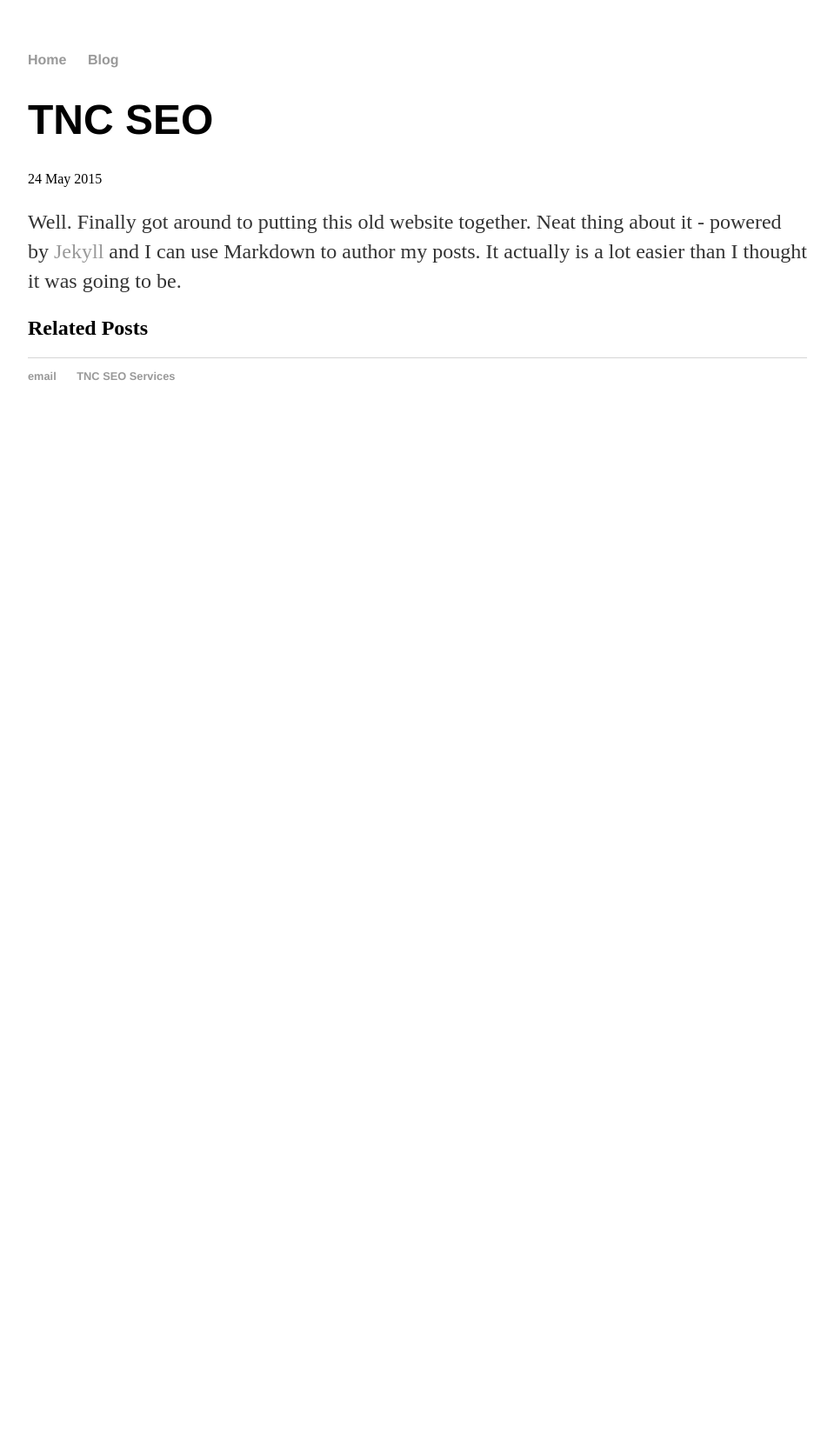
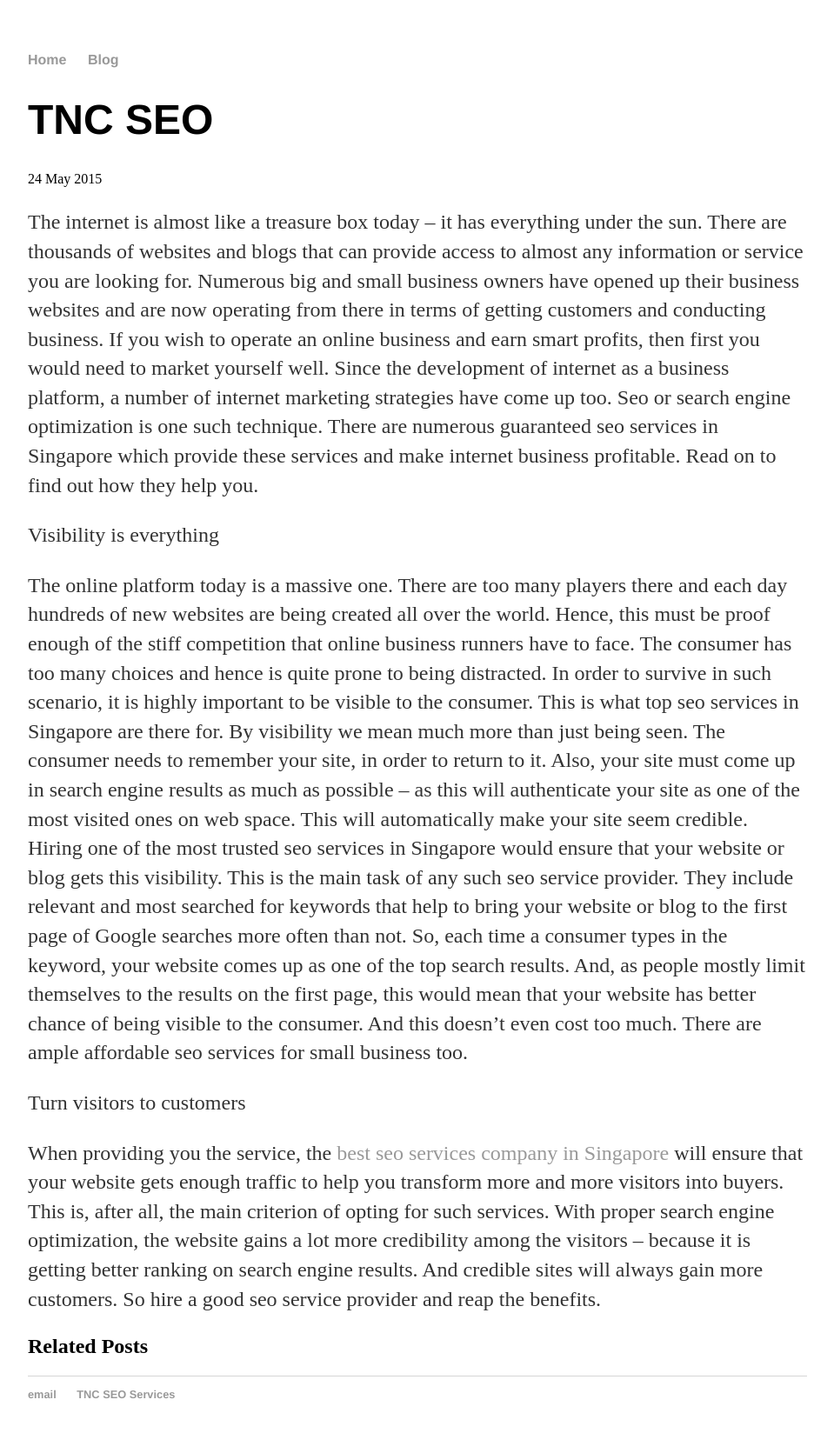
Before and after one commit to NewAgeMarketing/newagemarketing.github.io, a Jekyll site: the page built from _posts/2015-05-24-tnc-seo.md, in a window 1280 px wide. Shown: the whole page at 87% size, without its empty margins (160-1119 px from the left). Built offline with Jekyll 4.4.1, drawn with Linux system fonts in a browser that asks for light colours; before the commit the page ends 900 px from its top, so only the background shows below that.

Commit message:
Update 2015-05-24-tnc-seo.md

```diff
--- a/_posts/2015-05-24-tnc-seo.md
+++ b/_posts/2015-05-24-tnc-seo.md
@@ -4,4 +4,14 @@ title: "TNC SEO"
 date: 2015-05-24
 ---
 
-Well. Finally got around to putting this old website together. Neat thing about it - powered by [Jekyll](http://jekyllrb.com) and I can use Markdown to author my posts. It actually is a lot easier than I thought it was going to be.
+The internet is almost like a treasure box today – it has everything under the sun. There are thousands of websites and blogs that can provide access to almost any information or service you are looking for. Numerous big and small business owners have opened up their business websites and are now operating from there in terms of getting customers and conducting business.
+If you wish to operate an online business and earn smart profits, then first you would need to market yourself well. Since the development of internet as a business platform, a number of internet marketing strategies have come up too. Seo or search engine optimization is one such technique. There are numerous guaranteed seo services in Singapore which provide these services and make internet business profitable. Read on to find out how they help you.
+
+Visibility is everything
+
+The online platform today is a massive one. There are too many players there and each day hundreds of new websites are being created all over the world. Hence, this must be proof enough of the stiff competition that online business runners have to face. The consumer has too many choices and hence is quite prone to being distracted. In order to survive in such scenario, it is highly important to be visible to the consumer. This is what top seo services in Singapore are there for.
+By visibility we mean much more than just being seen. The consumer needs to remember your site, in order to return to it. Also, your site must come up in search engine results as much as possible – as this will authenticate your site as one of the most visited ones on web space. This will automatically make your site seem credible. Hiring one of the most trusted seo services in Singapore would ensure that your website or blog gets this visibility. This is the main task of any such seo service provider. They include relevant and most searched for keywords that help to bring your website or blog to the first page of Google searches more often than not. So, each time a consumer types in the keyword, your website comes up as one of the top search results. And, as people mostly limit themselves to the results on the first page, this would mean that your website has better chance of being visible to the consumer. And this doesn’t even cost too much. There are ample affordable seo services for small business too.
+
+Turn visitors to customers
+
+When providing you the service, the [best seo services company in Singapore](http://tncseo.com) will ensure that your website gets enough traffic to help you transform more and more visitors into buyers. This is, after all, the main criterion of opting for such services. With proper search engine optimization, the website gains a lot more credibility among the visitors – because it is getting better ranking on search engine results. And credible sites will always gain more customers. So hire a good seo service provider and reap the benefits.
```
